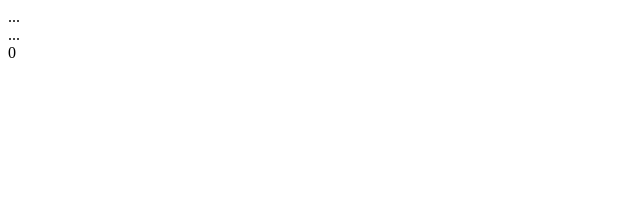
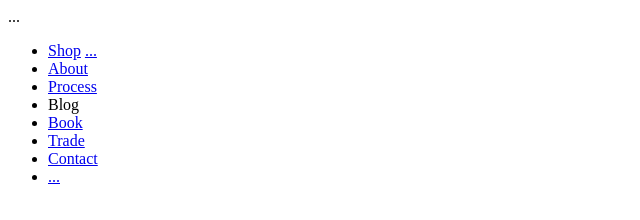
Before and after one commit to joswald143/html_navbar, a plain HTML site: page index.html in a window 1280 px wide. Shown: the whole page, without its empty margins (0-640 px from the left). Drawn offline with Linux system fonts and the light colour scheme.

Commit message:
Requested Revisions

```diff
--- a/index.html
+++ b/index.html
@@ -5,19 +5,37 @@
     <title></title>
   </head>
   <body>
-    <div id-"sticky-nav-sticky-wrapper" class="sticky-wrapper" style="height: 58px;">
-      <div id="sticky-nav" class="header_wrapper">
-        <header class="site-header showDesktop" role="banner"
-        <div class="wrapper nav-wrapper">
-          <div class="nav--desktop">
-            <div class="mobile-wrapper">...</div>
-            <div class="header-menu nav-wrapper">...</div>
-          </div>
-    <div class="header-cart_wrapper hidden-lg">
-        <a href="https://rebeccaatwood.com/cart">
-          <i class="icon icon-ra_bag"></i>
-        </a>
-      <span class-"header-cart_bubble cartCount has-items cartCount-updater hidden-count">0</span>
+    <div class="nav--desktop">
+      <div class="mobile-wrapper">...</div>
+      <div class="header-menu nav-wrapper">
+        <ul class="main-menu accessibleNav">
+          <li class="grandparent kids-4">
+            <a href="#" class="nav-link" id="Shop">Shop</a> <!--I'm not sure what an id is. I could wager a guess that it's like a "class"-->
+            <a href="#" class="nav-carat">...</a> <!--Don't understand this. But I think it is associate with the main menu dropdown, because none of the other links have it, etc.-->
+          </li>
+          <li class="child kids-0">
+            <a href="/pages/about-us" class="nav-link" id="About">About</a>
+          </li>
+          <li class="child kids-0">
+            <a href="/pages/process" class="nav-link" id="Process">Process</a>
+          </li>
+          <li class="child kids-0">
+            <a href-"/blogs/from-the-studio" class="nav-link" id=Blog>Blog</a>
+          </li>
+          <li class="child kids-0">
+            <a href="/pages/book" class="nav-link" id="Book">Book</a>
+          </li>
+          <li class="child kids-0">
+            <a href="/pages/trade" class="nav-link" id="Trade">Trade</a>
+          </li>
+          <li class="child kids-0">
+            <a href="/pages/contact" class="nav-link" id="Contact">Contact</a>
+          </li>
+          <li class="cart-text-link">
+            <a href="/cart" class="CartToggle">...</a>
+          </li>
+        </ul>
+      </div>
     </div>
-  </body>
+  </body><!--Why doesn't the closing body tag line up with the opening body tag?-->
 </html>
```
